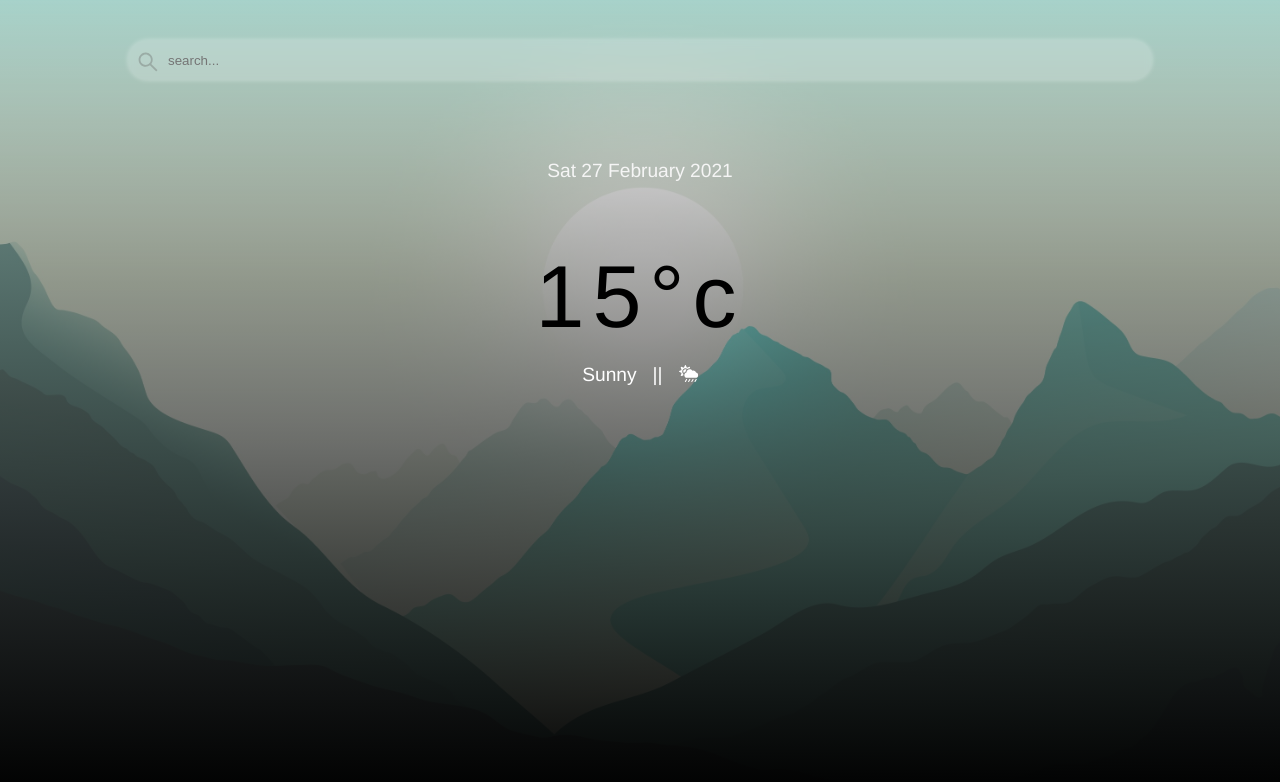
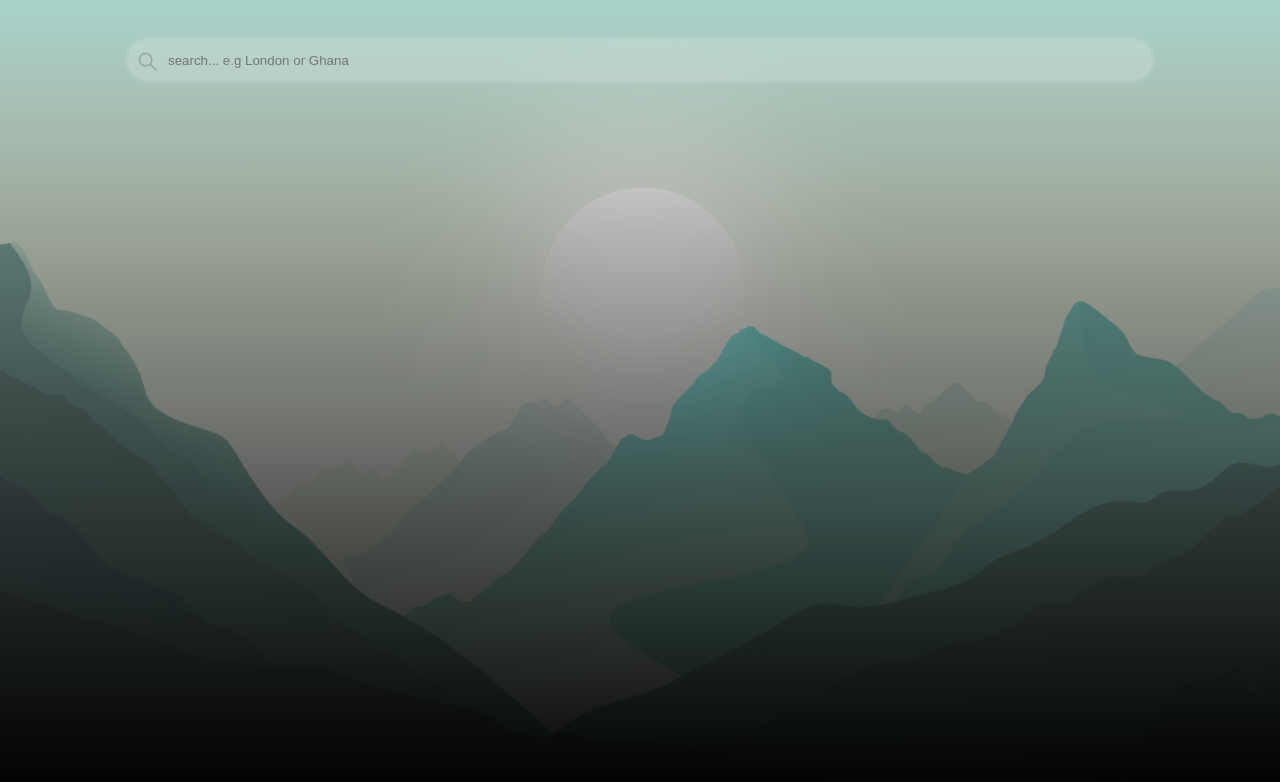
Before and after one commit to smissah/react-weather-app, a React (Create React App) app: page / in a window 1280 px wide. Shown: the top 782 px of the page. Built offline with nearby package versions, Linux system fonts and the light colour scheme.

Commit message:
dynamic icons added

```diff
--- a/src/App.js
+++ b/src/App.js
@@ -1,6 +1,12 @@
 import React, { useState } from "react";
+import { MdDehaze } from "react-icons/md";
 import { AiOutlineSearch } from "react-icons/ai";
-import { FaCloudSunRain } from "react-icons/fa";
+import {
+  FaCloudSunRain,
+  FaCloud,
+  FaCloudShowersHeavy,
+  FaSun,
+} from "react-icons/fa";
 const api = {
   key: "832ad672ded8584a1307da1ea0272d1c",
   base: "https://api.openweathermap.org/data/2.5/",
@@ -8,7 +14,7 @@ const api = {
 
 const App = () => {
   const [query, setQuery] = useState("");
-  const [weather, setWeather] = useState({});
+  const [weather, setWeather] = useState(false);
 
   const dateBuilder = (d) => {
     let months = [
@@ -46,17 +52,37 @@ const App = () => {
     }
   };
 
-  // const getWeather = () => {
-  //   const result = fetch(
-  //     `${api.base}weather?q=${query}&units=metric&APPID=${api.key}`
-  //   );
-  //   const data = result.json();
-  //   console.log(data);
-  // };
+  const weatherIconSwtich = () => {
+    if (weather.weather[0].main === "Clear") {
+      return <FaSun className="weather__icon" />;
+    }
 
-  // getWeather();
+    if (weather.weather[0].main === "Clouds") {
+      return <FaCloud className="weather__icon" />;
+    }
+    if (weather.weather[0].main === "Rain") {
+      return <FaCloudShowersHeavy className="weather__icon" />;
+    }
+
+    if (weather.weather[0].main === "Haze") {
+      return <MdDehaze className="weather__icon" />;
+    }
+    if (weather.weather[0].main === "Mist") {
+      return <MdDehaze className="~~" />;
+    }
+
+    return "--";
+  };
   return (
-    <div className="app ">
+    <div
+      className={
+        typeof weather.main != "undefined"
+          ? weather.main.temp > 16
+            ? "app warm"
+            : "app"
+          : "app"
+      }
+    >
       <main>
         <div className="app__search">
           <AiOutlineSearch className="app__searchIcon" />
@@ -66,20 +92,29 @@ const App = () => {
             onChange={(e) => setQuery(e.target.value)}
             type="text"
             className="app__searchInput"
-            placeholder="search..."
+            placeholder="search... e.g London or Ghana"
           />
         </div>
+        {weather && (
+          //section only needed for conditional render
+          <section>
             <div className="output">
-          <div className="output__location">{query}</div>
+              <div className="output__location">
+                {weather.name}, {weather.sys.country || ""}
+              </div>
               <div className="output__date">{dateBuilder(new Date())}</div>
             </div>
             <div className="weather">
-          <div className="weather__temp">15°c</div>
+              <div className="weather__temp">
+                {Math.round(weather.main.temp)}°c
+              </div>
               <div className="weather__weather">
-            <div className="weather__text">Sunny</div> ||{" "}
-            <FaCloudSunRain className="weather__icon" />
+                <div className="weather__text">{weather.weather[0].main}</div>{" "}
+                || {weatherIconSwtich()}
               </div>
             </div>
+          </section>
+        )}
       </main>
     </div>
   );
--- a/src/index.css
+++ b/src/index.css
@@ -13,7 +13,7 @@ body {
   background-image: url("./assets/cool.jpg");
   background-size: cover;
   background-position: center;
-  transition: 0.4 ease-out;
+  transition: all 250ms ease-in-out;
 }
 
 .app main {
@@ -90,7 +90,6 @@ body {
 
 .app .weather .weather__temp {
   font-size: 5.5rem;
-  letter-spacing: 0.5rem;
   padding-bottom: 1rem;
 }
 
--- a/src/index.scss
+++ b/src/index.scss
@@ -13,7 +13,7 @@ body {
   background-image: url("./assets/cool.jpg");
   background-size: cover;
   background-position: center;
-  transition: 0.4 ease-out;
+  transition: all 250ms ease-in-out;
 
   main {
     min-height: 100vh;
@@ -88,7 +88,7 @@ body {
     align-items: center;
     .weather__temp {
       font-size: 5.5rem;
-      letter-spacing: 0.5rem;
+
       padding-bottom: 1rem;
     }
     .weather__weather {
```
Also changed, not shown: 1 other file (tests, documents, lock files or other folders). Lines whose indentation alone changed are shown as unchanged.
